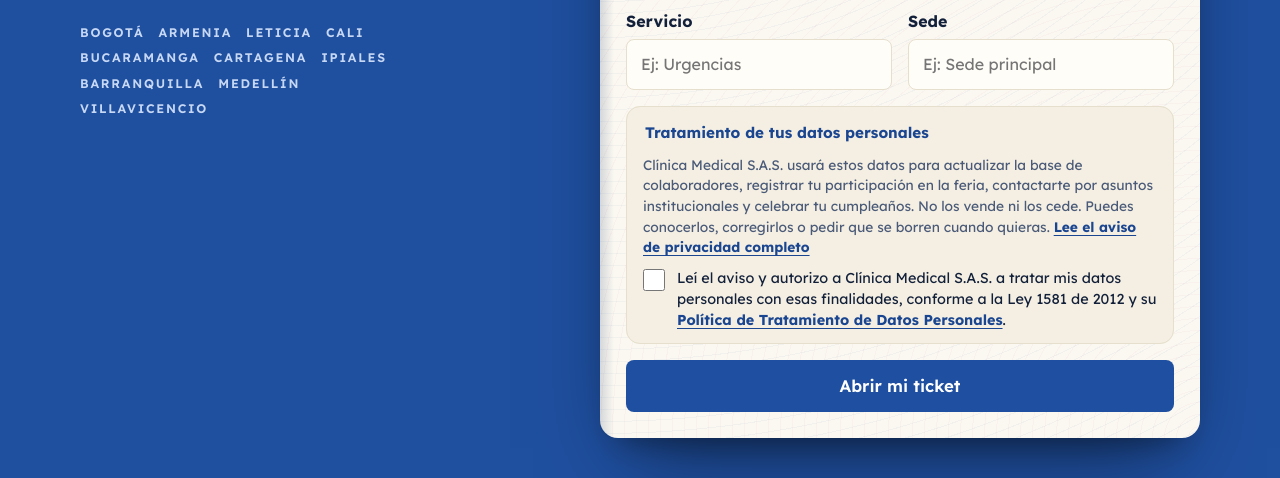
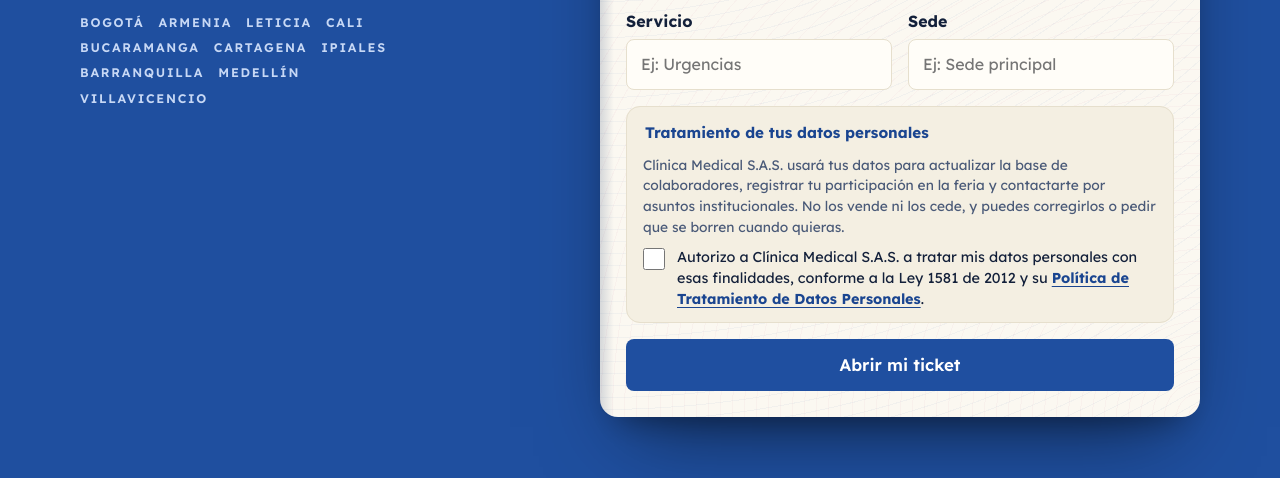
Before and after one commit to ingenieroindustrial/cuestionario-feria-salud, a website: page public/index.html in a window 1280 px wide. Shown: the part 760-1238 px from the top of the page. After the commit the page ends 1217 px from the top, so only its background shows below. Drawn offline with Linux system fonts and the light colour scheme; no server answers.

Commit message:
Autorización más corta, sin cumpleaños ni enlace al aviso completo
Co-Authored-By: Claude Opus 5.5 <noreply@anthropic.com>
Claude-Session: https://claude.ai/code/session_01EKN41g2yWDbwrWk27Gmpzv

```diff
--- a/public/index.html
+++ b/public/index.html
@@ -73,8 +73,8 @@
         </div>
         <fieldset class="privacidad">
           <legend>Tratamiento de tus datos personales</legend>
-          <p>Clínica Medical S.A.S. usará estos datos para actualizar la base de colaboradores, registrar tu participación en la feria, contactarte por asuntos institucionales y celebrar tu cumpleaños. No los vende ni los cede. Puedes conocerlos, corregirlos o pedir que se borren cuando quieras. <a href="/privacidad.html" target="_blank" rel="noopener">Lee el aviso de privacidad completo</a></p>
-          <label class="check" for="d-autorizo"><input type="checkbox" id="d-autorizo"><span>Leí el aviso y autorizo a Clínica Medical S.A.S. a tratar mis datos personales con esas finalidades, conforme a la Ley 1581 de 2012 y su <a href="https://clinicamedical.dataprotected.co/" target="_blank" rel="noopener">Política de Tratamiento de Datos Personales</a>.</span></label>
+          <p>Clínica Medical S.A.S. usará tus datos para actualizar la base de colaboradores, registrar tu participación en la feria y contactarte por asuntos institucionales. No los vende ni los cede, y puedes corregirlos o pedir que se borren cuando quieras.</p>
+          <label class="check" for="d-autorizo"><input type="checkbox" id="d-autorizo"><span>Autorizo a Clínica Medical S.A.S. a tratar mis datos personales con esas finalidades, conforme a la Ley 1581 de 2012 y su <a href="https://clinicamedical.dataprotected.co/" target="_blank" rel="noopener">Política de Tratamiento de Datos Personales</a>.</span></label>
         </fieldset>
         <div id="datos-err" class="nota error hidden" role="alert"></div>
         <button class="btn full" id="b-datos" type="submit">Guardar y abrir mi ticket</button>
@@ -838,7 +838,7 @@ function revisarDatos(d) {
   if (d.cargo.trim().length < 2) return ['d-cargo', 'Escribe tu cargo.'];
   if (d.servicio.trim().length < 2) return ['d-servicio', 'Escribe el servicio en el que trabajas.'];
   if (d.sede.trim().length < 2) return ['d-sede', 'Escribe tu sede.'];
-  if (!$('d-autorizo').checked) return ['d-autorizo', 'Para guardar tus datos necesitamos tu autorización. Lee el aviso y marca la casilla.'];
+  if (!$('d-autorizo').checked) return ['d-autorizo', 'Para guardar tus datos necesitamos tu autorización. Marca la casilla para continuar.'];
   return null;
 }
 const CAMPO_ERR = { nombres: 'd-nombres', apellidos: 'd-apellidos', celular: 'd-celular', cargo: 'd-cargo', servicio: 'd-servicio', sede: 'd-sede', cumple: 'd-dia', documento: 'd-doc' };
```
